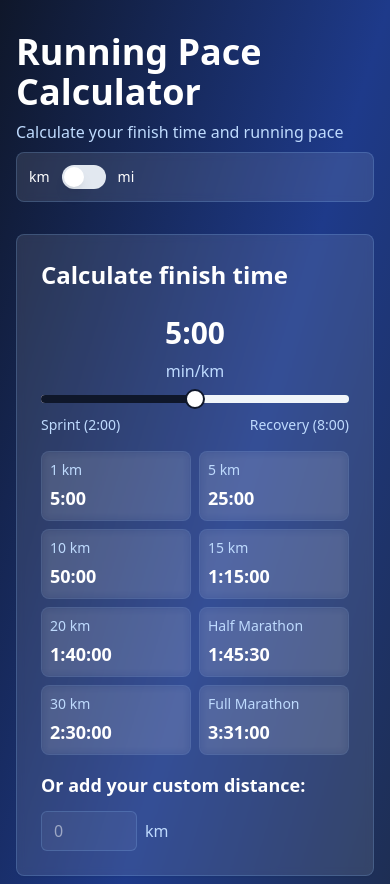
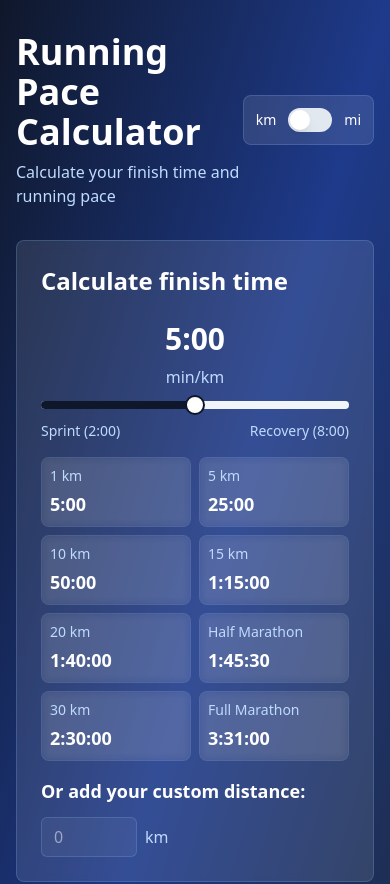
Before and after one commit to leon131930/running-pace, a React (Vite) app: page / in a window 390 px wide. Shown: the top 884 px of the page. Built offline with nearby package versions, Linux system fonts and the light colour scheme.

Commit message:
Reverted to commit 789f0bf1b03ca262484086063e36566185f52e4a

```diff
--- a/src/pages/Index.tsx
+++ b/src/pages/Index.tsx
@@ -24,18 +24,14 @@ const Index = () => {
   return <div className="min-h-screen bg-gradient-to-br from-slate-900 via-blue-900 to-slate-800">
       <div className="container mx-auto px-4 py-8 max-w-4xl">
         {/* Header */}
-        <div className="flex flex-col md:flex-row md:items-center md:justify-between mb-8">
+        <div className="flex items-center justify-between mb-8">
           <div>
             <h1 className="text-4xl font-bold text-white mb-2">
               Running Pace Calculator
             </h1>
-            <div className="flex flex-col md:flex-row md:items-center md:justify-between">
-              <p className="text-blue-200">Calculate your finish time and running pace</p>
-              <div className="mt-2 md:mt-0 md:ml-4">
-                <UnitToggle unit={unit} onUnitChange={handleUnitChange} />
-              </div>
-            </div>
+            <p className="text-blue-200">Calculate your finish time and running pace</p>
           </div>
+          <UnitToggle unit={unit} onUnitChange={handleUnitChange} />
         </div>
 
         <div className="space-y-4 md:space-y-8">
```
